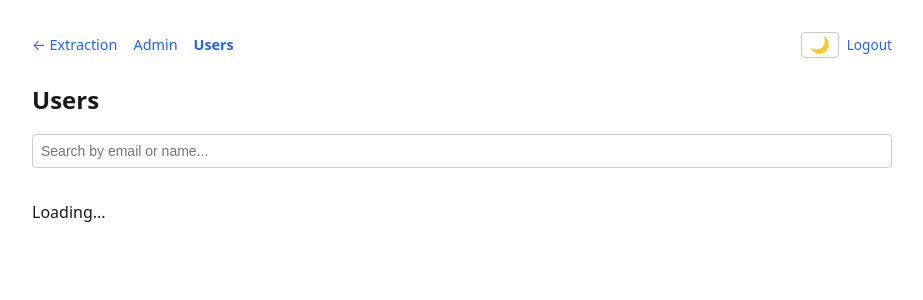
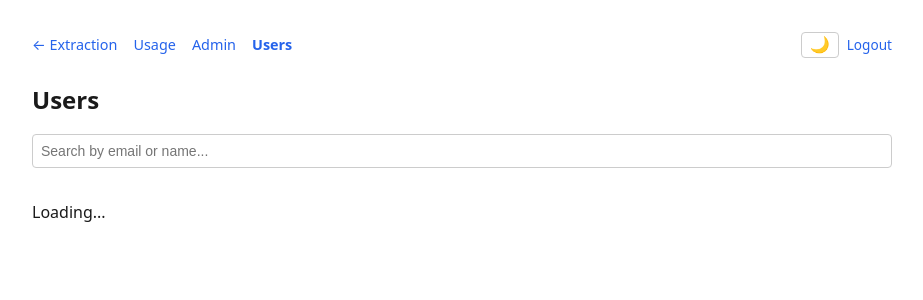
Before and after one commit to jwackito/struct-my-data-lite, a FastAPI app: template app/templates/admin_users.html in a window 1280 px wide. Shown: the top 300 px of the page, without its empty margins (178-1101 px from the left). Run offline with FastAPI, Linux system fonts and the light colour scheme; the template is opened without the code that fills it, so the values that code supplies are empty; parts of the project's set-up code (start-up, migrations or seed data) failed here and were passed over.

Commit message:
feat: add admin usage nav link to admin users page

```diff
--- a/app/templates/admin_users.html
+++ b/app/templates/admin_users.html
@@ -46,6 +46,7 @@
   <div class="nav">
     <div style="display:flex;gap:1rem;align-items:center">
       <a href="/">&larr; Extraction</a>
+      <a href="/admin/usage">Usage</a>
       <a href="/admin">Admin</a>
       <a href="/admin/users" style="font-weight:600">Users</a>
     </div>
```
